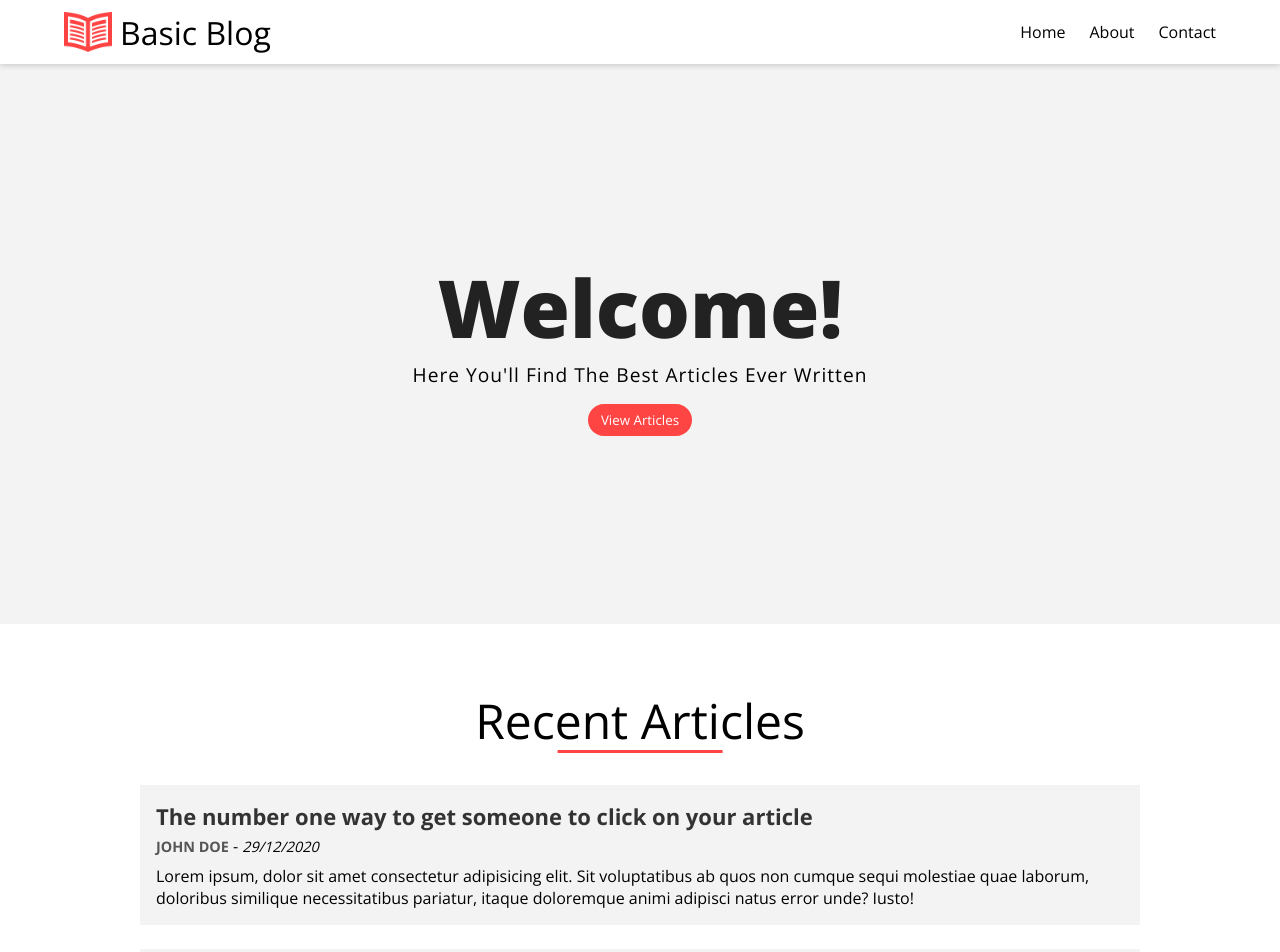
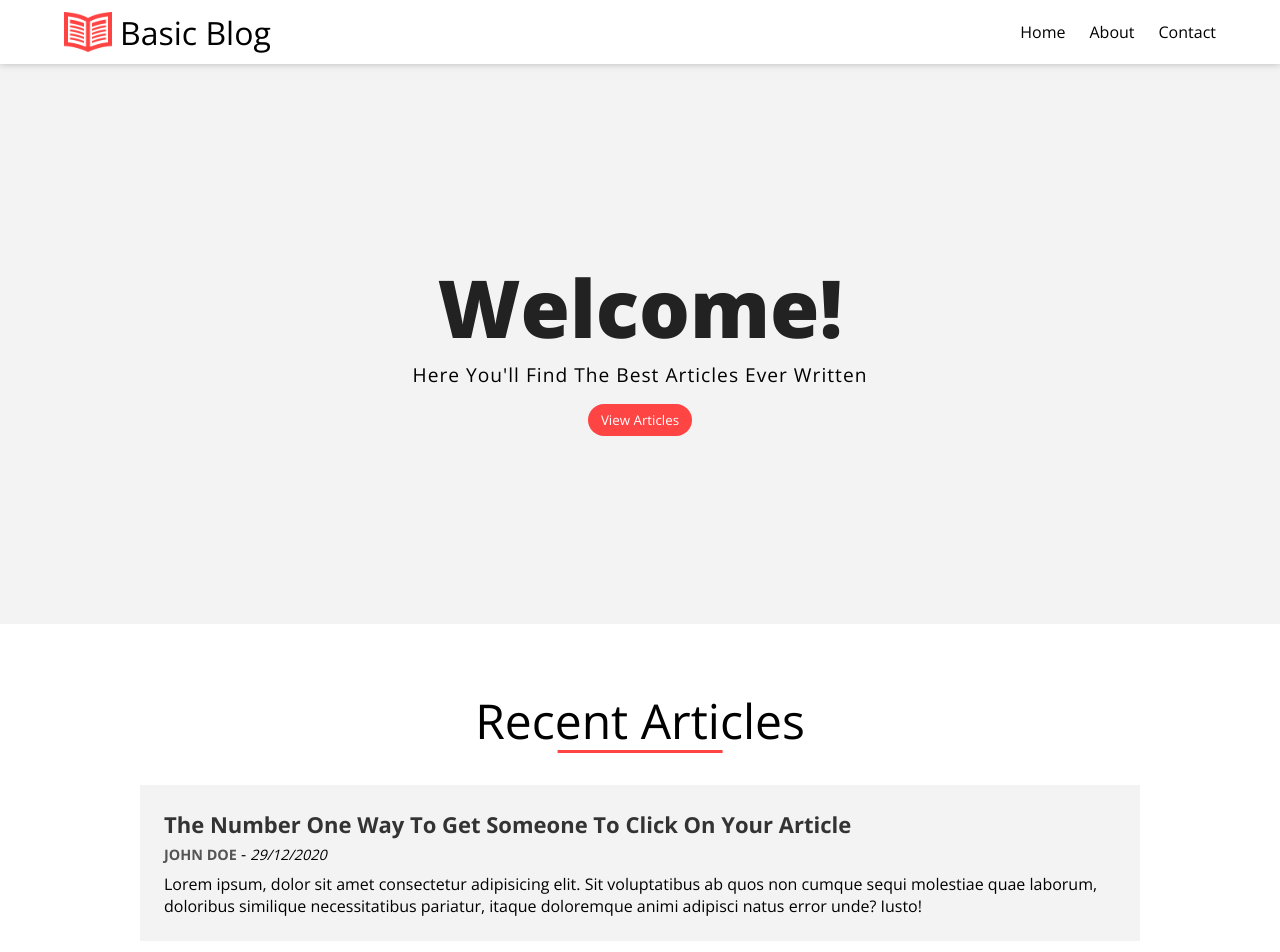
Before and after one commit to nicholas-newman1/basic-blog, a React (Create React App) app: page / in a window 1280 px wide. Shown: the top 952 px of the page. Built offline with nearby package versions, Linux system fonts and the light colour scheme.

Commit message:
couple more changes

```diff
--- a/src/components/ArticleListing/ArticleListing.tsx
+++ b/src/components/ArticleListing/ArticleListing.tsx
@@ -12,14 +12,7 @@ interface Article {
 }
 
 const ArticleListing = (props: { article: Article }) => {
-  const {
-    id,
-    title,
-    description,
-    author,
-    date,
-    image: { src, alt },
-  } = props.article;
+  const { id, title, description, author, date } = props.article;
   return (
     <div className='article-listing'>
       <Link className='article-listing__link' to={`/articles/${id}`}>
--- a/src/components/ArticleListing/articleListing.css
+++ b/src/components/ArticleListing/articleListing.css
@@ -1,6 +1,6 @@
 .article-listing {
   background: #f3f3f3;
-  padding: 1rem;
+  padding: 1.5rem;
 }
 
 .article-listing__link {
@@ -16,6 +16,7 @@
 
 .article-listing__title {
   font-size: 1.375rem;
+  text-transform: capitalize;
 }
 
 .article-listing__author {
```
Also changed, not shown: 1 other file (tests, documents, lock files or other folders).
